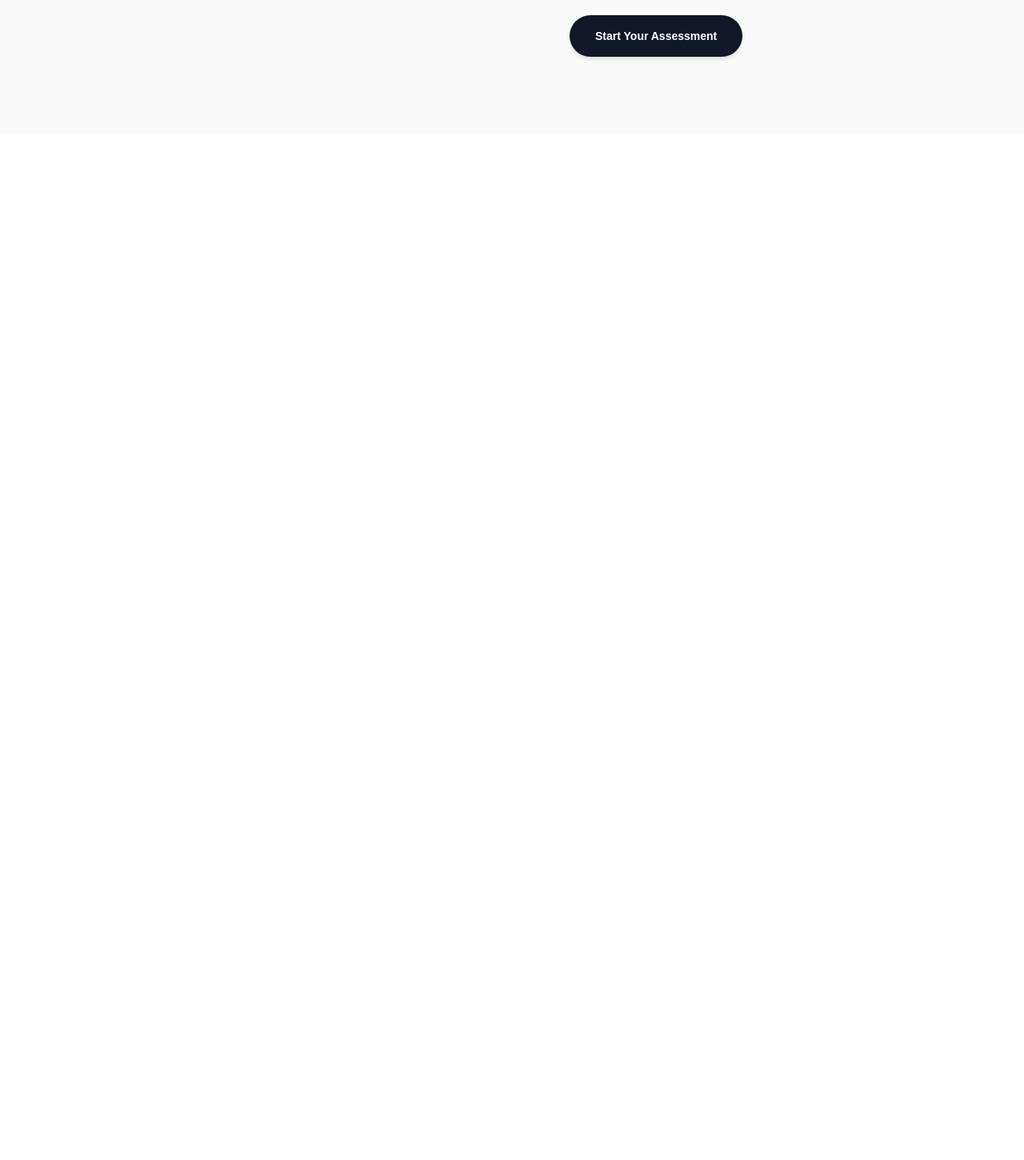
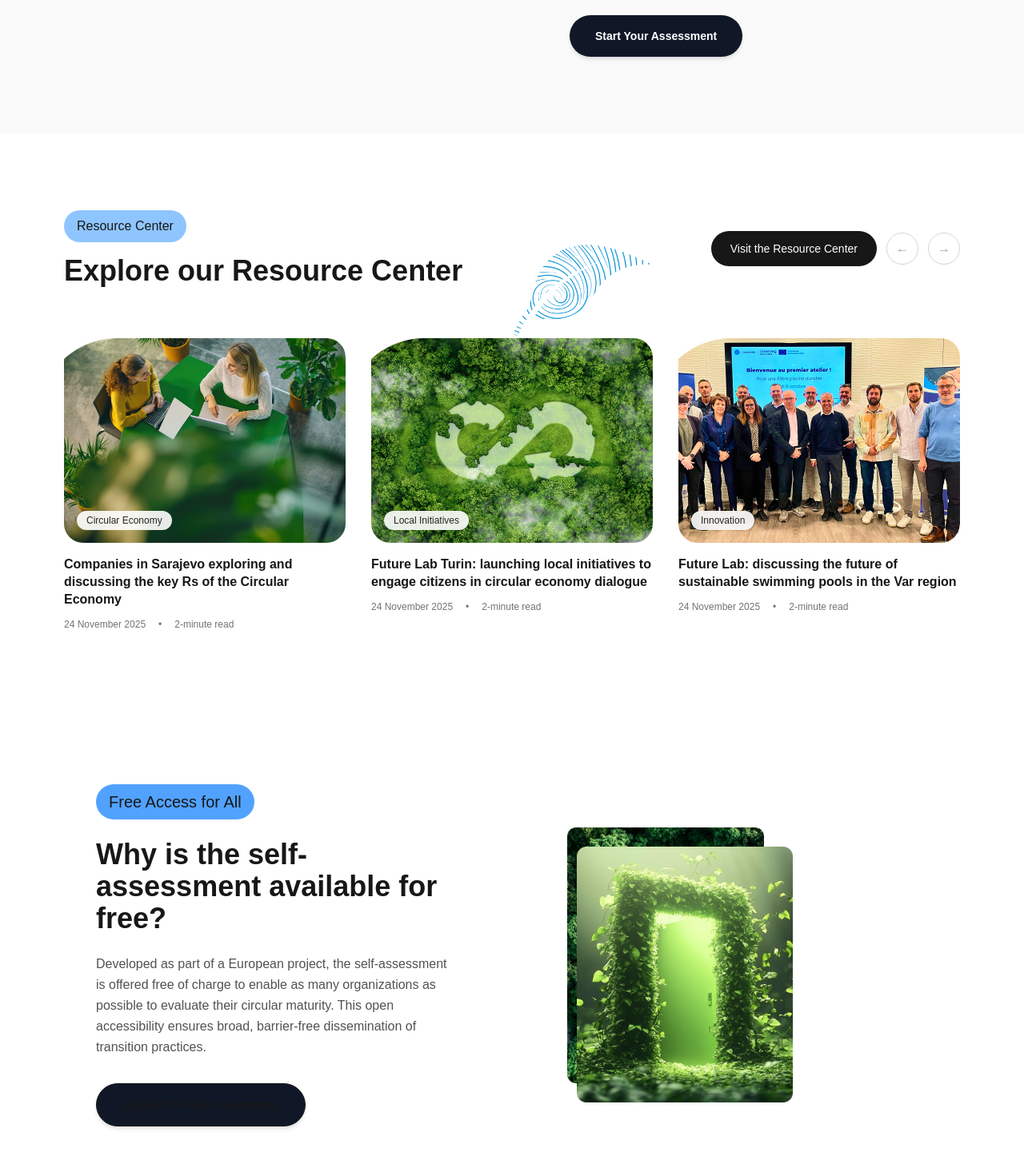
Before and after one commit to HasinaSp/cci, a Next.js app: page / in a window 1280 px wide. Shown: the part 3007-4458 px from the top of the page at 80% size. Before the commit the page ends 3174 px from the top, so only its background shows below. Built offline with nearby package versions, Linux system fonts and the light colour scheme.

Commit message:
feature: update for Assessment & Resources

```diff
--- a/app/page.tsx
+++ b/app/page.tsx
@@ -1,6 +1,8 @@
 import CircularMaturity from "@/components/sections/CircularMaturity";
 import Features from "@/components/sections/Features";
+import FreeAssessment from "@/components/sections/FreeAssessment";
 import Hero from "@/components/sections/Hero";
+import Resources from "@/components/sections/Resources";
 import WhyCircular from "@/components/sections/WhyCircular";
 
 export default function HomePage() {
@@ -10,6 +12,8 @@ export default function HomePage() {
       <WhyCircular />
       <Features />
       <CircularMaturity/>
+      <Resources />
+      <FreeAssessment />
     </main>
   );
 }
--- a/components/sections/FreeAssessment.tsx
+++ b/components/sections/FreeAssessment.tsx
@@ -0,0 +1,52 @@
+import Image from "next/image";
+
+export default function FreeAssessment() {
+  return (
+    <section className="bg-white py-24">
+      <div className="mx-auto grid max-w-6xl grid-cols-1 items-center gap-16 px-4 md:grid-cols-2">
+
+        {/* TEXT */}
+        <div className="relative mx-auto w-full max-w-md">
+            <span className="inline-block rounded-full bg-blue-400 px-4 py-2 text-xl font-medium text-primary">
+                Free Access for All
+            </span>
+
+          <h2 className="mt-6 text-3xl md:text-4xl font-bold text-neutral-900">
+            Why is the self-assessment available for free?
+          </h2>
+
+          <p className="mt-6 text-neutral-600 leading-relaxed">
+            Developed as part of a European project, the self-assessment is offered free of charge
+            to enable as many organizations as possible to evaluate their circular maturity.
+            This open accessibility ensures broad, barrier-free dissemination of transition practices.
+          </p>
+
+          <button className="mt-8 rounded-full border border-primary px-8 py-4 text-sm font-semibold text-primary shadow-md bg-gray-900">
+            Explore the Free Assessment
+          </button>
+        </div>
+
+        {/* IMAGE */}
+        <div className="relative w-80 h-80">
+            {/* image arrière */}
+        <Image
+            src="/padlock.png"
+            alt=""
+            width={480}
+            height={480}
+            className="absolute inset-0 z-0 w-full h-full object-contain"
+        />
+
+        {/* image avant */}
+        <Image
+            src="/portal.png"
+            alt=""
+            width={480}
+            height={480}
+            className="absolute inset-0 z-10 w-full h-full object-contain translate-x-6 translate-y-6"
+        />
+        </div>
+      </div>
+    </section>
+  );
+}
--- /dev/null
+++ b/components/sections/ResourceCard.tsx
@@ -0,0 +1,48 @@
+import Image from "next/image";
+
+type ResourceCardProps = {
+  image: string;
+  category: string;
+  title: string;
+  date: string;
+  readTime: string;
+};
+
+export function ResourceCard({
+  image,
+  category,
+  title,
+  date,
+  readTime,
+}: ResourceCardProps) {
+  return (
+    <article className="group">
+      {/* IMAGE */}
+      <div className="relative overflow-hidden rounded-3xl">
+        <Image
+          src={image}
+          alt={title}
+          width={420}
+          height={260}
+          className="h-64 w-full object-cover transition-transform duration-300 group-hover:scale-105"
+        />
+
+        {/* CATEGORY */}
+        <span className="absolute bottom-4 left-4 rounded-full bg-white/90 px-3 py-1 text-xs font-medium text-neutral-800 backdrop-blur">
+          {category}
+        </span>
+      </div>
+
+      {/* CONTENT */}
+      <h3 className="mt-4 text-base font-semibold text-neutral-900 leading-snug">
+        {title}
+      </h3>
+
+      <div className="mt-3 flex items-center gap-4 text-xs text-neutral-500">
+        <span>{date}</span>
+        <span>•</span>
+        <span>{readTime}</span>
+      </div>
+    </article>
+  );
+}
--- a/components/sections/Resources.tsx
+++ b/components/sections/Resources.tsx
@@ -0,0 +1,74 @@
+import Image from "next/image";
+import { ResourceCard } from "./ResourceCard";
+
+export default function Resources() {
+  return (
+    <section className="relative bg-white py-24">
+      <div className="mx-auto max-w-6xl px-4">
+
+        {/* HEADER */}
+        <div className="relative flex flex-col gap-6 md:flex-row md:items-center md:justify-between">
+          <div>
+            <span className="inline-flex items-center gap-2 rounded-full bg-blue-300 px-4 py-2 text-md font-medium text-primary">
+              Resource Center
+            </span>
+
+            <h2 className="mt-4 text-3xl md:text-4xl font-bold text-neutral-900">
+              Explore our Resource Center
+            </h2>
+          </div>
+
+          {/* ACTIONS */}
+          <div className="flex items-center gap-3">
+            <button className="rounded-full bg-neutral-900 px-6 py-3 text-sm font-medium text-white">
+              Visit the Resource Center
+            </button>
+
+            <button className="flex h-10 w-10 items-center justify-center rounded-full border text-gray-400 border-gray-300 bg-gray-100/5">
+              ←
+            </button>
+            <button className="flex h-10 w-10 items-center justify-center rounded-full border text-gray-400 border-gray-300 bg-gray-100/5">
+              →
+            </button>
+          </div>
+
+          {/* DECOR */}
+          <Image
+            src="/feuille_2.png"
+            alt=""
+            width={200}
+            height={200}
+            className="pointer-events-none absolute right-96 top-0 hidden md:block"
+          />
+        </div>
+
+        {/* CARDS */}
+        <div className="mt-16 grid gap-8 md:grid-cols-3">
+          <ResourceCard
+            image="/sarajevo_companies.png"
+            category="Circular Economy"
+            title="Companies in Sarajevo exploring and discussing the key Rs of the Circular Economy"
+            date="24 November 2025"
+            readTime="2-minute read"
+          />
+
+          <ResourceCard
+            image="/lab_turin.png"
+            category="Local Initiatives"
+            title="Future Lab Turin: launching local initiatives to engage citizens in circular economy dialogue"
+            date="24 November 2025"
+            readTime="2-minute read"
+          />
+
+          <ResourceCard
+            image="/futur_lab.png"
+            category="Innovation"
+            title="Future Lab: discussing the future of sustainable swimming pools in the Var region"
+            date="24 November 2025"
+            readTime="2-minute read"
+          />
+        </div>
+      </div>
+    </section>
+  );
+}
```
